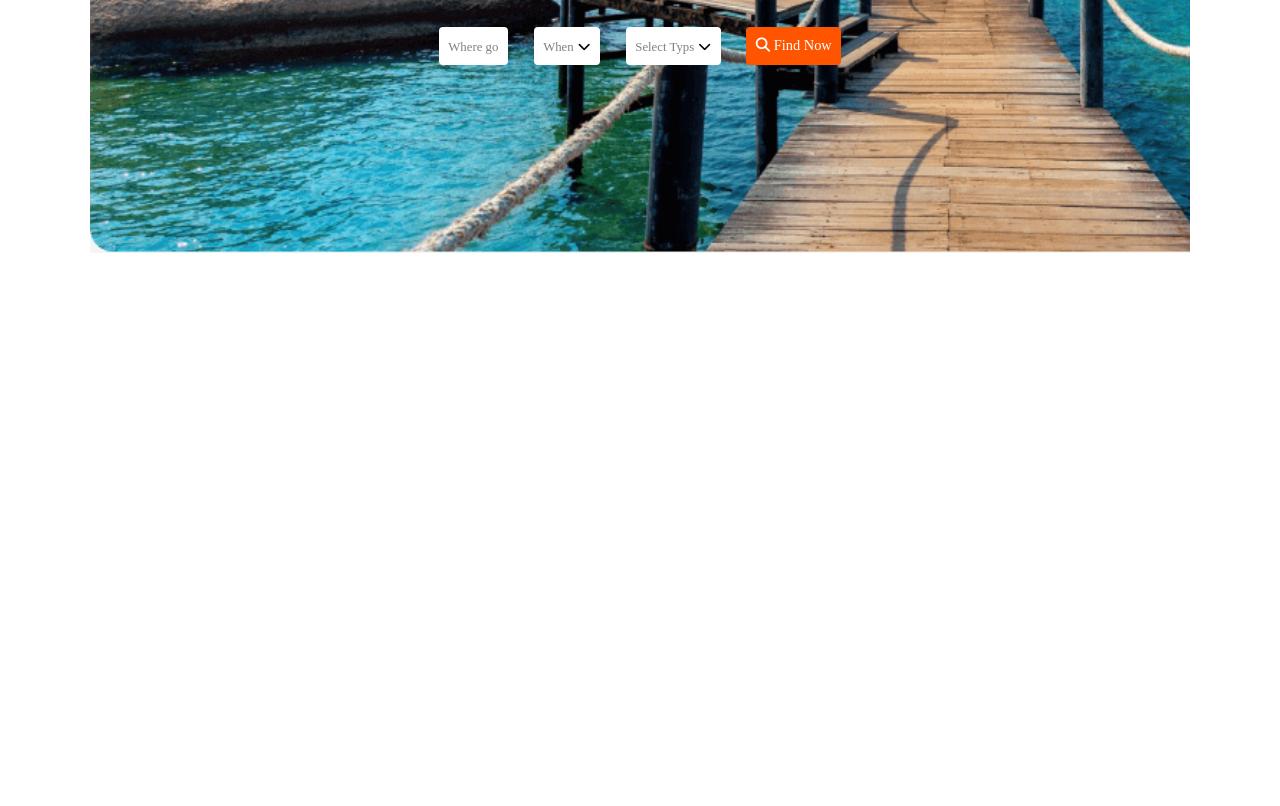
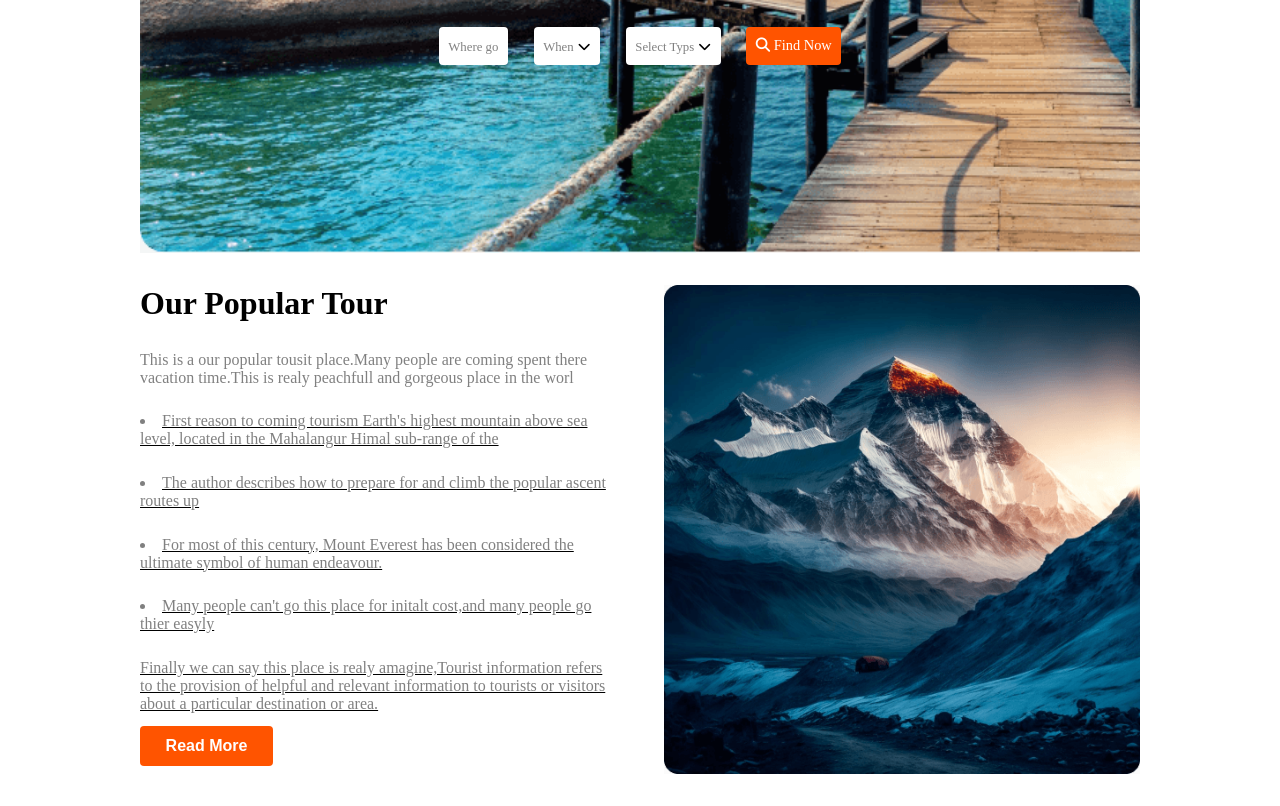
Before and after one commit to Jashimuddin123/tourist-attraction, a plain HTML site: page index.html in a window 1280 px wide. Shown: the part 467-1273 px from the top of the page. Before the commit the page ends 800 px from the top, so only its background shows below. Drawn offline with Linux system fonts and the light colour scheme.

Commit message:
create popular touris section

```diff
--- a/index.html
+++ b/index.html
@@ -47,10 +47,29 @@
 
         </section>
         <!-- banner section ends here -->
-
     </header>
     <!-- header section ends here -->
-    <main></main>
+    <main>
+        <!-- populars tour section start here -->
+        <section class="popular-section">
+            <div class="popular-container">
+              <h1 class="popular-title">Our Popular Tour</h1>
+              <p>This is a our popular tousit place.Many people are coming spent there vacation time.This is realy peachfull and gorgeous place in the worl</p>
+              <u>
+                <li>First reason to coming tourism Earth's highest mountain above sea level, located in the Mahalangur Himal sub-range of the</li>
+                <li>The author describes how to prepare for and climb the popular ascent routes up</li>
+                <li>For most of this century, Mount Everest has been considered the ultimate symbol of human endeavour. </li>
+                <li>Many people can't go this place for initalt cost,and many people go thier easyly</li>
+                <p>Finally we can say this place is realy amagine,Tourist information refers to the provision of helpful and relevant information to tourists or visitors about a particular destination or area.</p>
+              </u>
+              <button class="popular-btn">Read More</button>
+            </div>
+            <div class="popular-img">
+       <img src="./Images/popular.png" alt="popular touris place">
+            </div>
+        </section>
+        <!-- populars tour section ends here -->
+    </main>
 
 </body>
 </html>
--- a/mobile.css
+++ b/mobile.css
@@ -31,4 +31,17 @@
         margin: .6 auto;
     }
 
+/* popular section styles start here */
+.popular-section{
+    flex-direction: column;
 }
+
+.popular-container{
+margin: auto 1.4rem;
+}
+.popular-img{
+    margin: auto 1.4rem;
+}
+/* popular section styles ends here */
+
+}
--- a/style.css
+++ b/style.css
@@ -11,7 +11,7 @@
     background-image: url(./Images/banner.png);
     background-repeat: no-repeat;
     background-size: cover;
-      max-width: 1100px;
+      max-width: 1000px;
     margin: auto;
     height: 90vh;
     position: sticky;
@@ -64,3 +64,46 @@
    color: grey;
    font-size: .8rem;
 }
+
+/* bannner section ends here */
+
+/* popular touris place section start here */
+.popular-section{
+    max-width: 1000px;
+    margin: 2rem  auto;
+    display: flex;
+gap: 3rem;
+    justify-content: space-between;
+}
+.popular-container{
+    flex: 1;
+}
+.popular-title{
+    font-size: 2rem;
+    color: black;
+    font-weight: bold;
+   margin-bottom: 1rem;
+}
+.popular-container  p ,ul ,li{
+   color: gray;
+    padding: .8rem 0;
+    text-decoration-line: none;
+    text-decoration: none;
+}
+.popular-btn{
+    background-color:#FF5400 ;
+    color: white;
+    font-size: 1rem;
+    font-weight: bold;
+    border: none;
+    padding: .7rem 1.6rem;
+    border-radius: 4px;
+}
+.popular-img{
+    flex: 1;
+}
+.popular-img img{
+    width: 100%;
+    height: 100%;
+}
+/* popular touris place section ends here */
--- a/tablate.css
+++ b/tablate.css
@@ -31,4 +31,18 @@
         margin: .6 auto;
     }
 
+/* popular section styles start here */
+.popular-section{
+    flex-direction: column;
 }
+
+.popular-container{
+margin: auto 2rem;
+}
+.popular-img{
+    margin: auto 2rem;
+}
+/* popular section styles ends here */
+
+
+}
```
Also changed, not shown: Images/popular.png (renamed from Images/Rectangle 4.png).
